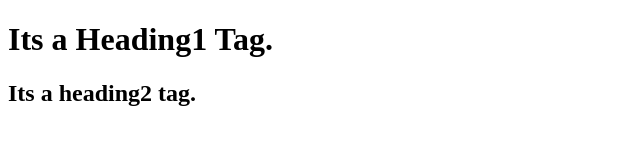
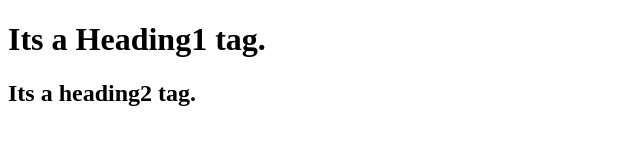
Before and after one commit to poojabejjanki2003/bootcamp_testing, a plain HTML site: page index.html in a window 1280 px wide. Shown: the full height of the page, 0-640 px from the left. Drawn offline with Linux system fonts and the light colour scheme.

Commit message:
Initial commit

```diff
--- a/index.html
+++ b/index.html
@@ -7,7 +7,7 @@
 </head>
 <body>
     <h1>
-        Its a Heading1 Tag.
+        Its a Heading1 tag.
     </h1>
     <h2>
         Its a heading2 tag.
```
